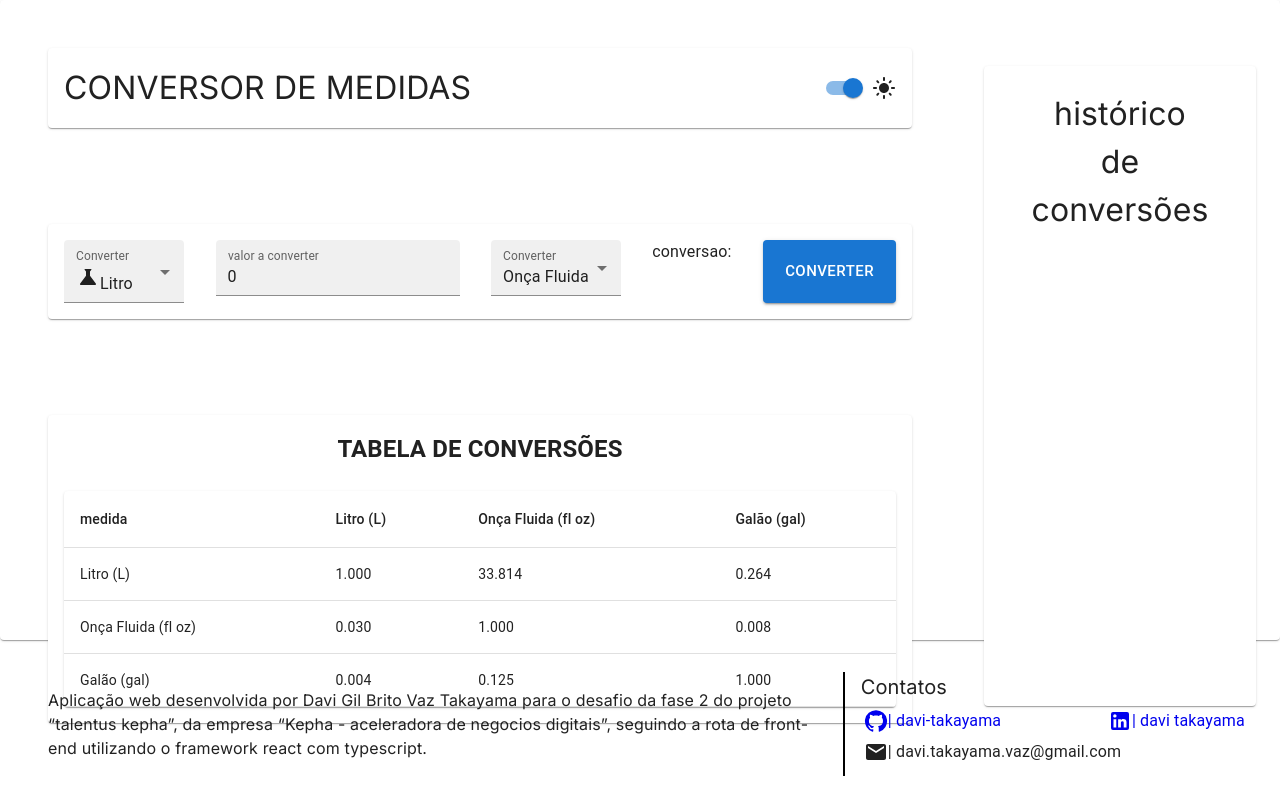
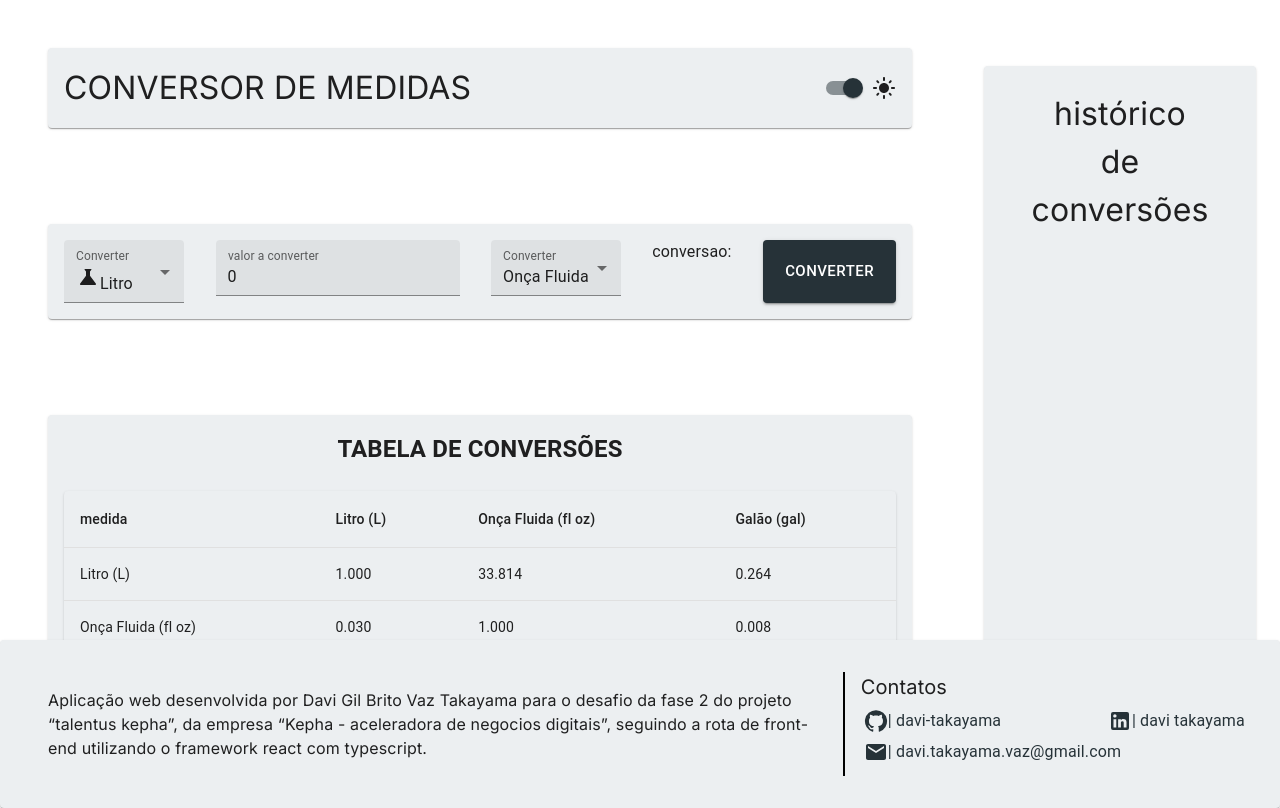
Before and after one commit to davi-takayama/kepha-frontend-fase-2, a React (Create React App) app: page / in a window 1280 px wide. Built offline with nearby package versions, Linux system fonts and the light colour scheme; a web font is replaced by a local one.

Commit message:
temas claro e escuro funcionando

```diff
--- a/src/App.tsx
+++ b/src/App.tsx
@@ -5,7 +5,7 @@ import { StrictMode } from "react";
 import Footer from "components/Footer";
 import Conversor from "components/Conversor";
 import Tabela from "components/Tabela";
-import { Box, CssBaseline, Paper } from "@mui/material";
+import { Box, CssBaseline } from "@mui/material";
 import { ThemeProvider } from "@emotion/react";
 import { darkTheme, lightTheme } from "util/tema";
 import { claro_escuro } from "util/states/atom";
@@ -19,7 +19,7 @@ export default function App() {
             <ThemeProvider theme={!modoState? darkTheme : lightTheme}>
                 <CssBaseline />
                 <Box className={style.page}>
-                    <Box component={Paper} className={style.main}>
+                    <div className={style.main}>
                         <section>
                             <Nav />
                             <Box className={style.content}>
@@ -28,7 +28,7 @@ export default function App() {
                             </Box>
                         </section>
                         <Historico />
-                    </Box>
+                    </div>
                     <Footer />
                 </Box>
             </ThemeProvider>
--- a/src/components/Conversor/Conversor.module.scss
+++ b/src/components/Conversor/Conversor.module.scss
@@ -6,6 +6,7 @@
     border-radius: 25px;
     padding: 1em;
     justify-content: space-between;
+    height: calc(25%);
     width: calc(100% - 6em);
 }
 
--- a/src/components/Conversor/index.tsx
+++ b/src/components/Conversor/index.tsx
@@ -1,6 +1,6 @@
 import style from "./Conversor.module.scss";
 import classNames from "classnames";
-import { Box, Button, Card, SelectChangeEvent, TextField } from "@mui/material";
+import { Box, Button, Paper, SelectChangeEvent, TextField } from "@mui/material";
 import ScaleIcon from "@mui/icons-material/Scale";
 import ScienceIcon from "@mui/icons-material/Science";
 import StraightenIcon from "@mui/icons-material/Straighten";
@@ -89,7 +89,7 @@ const Conversor = () => {
             className={classNames({
                 [style.corpo]: true,
             })}
-            component={Card}
+            component={Paper}
         >
             <Seletor
                 label={"converter de"}
--- a/src/components/Footer/Footer.module.scss
+++ b/src/components/Footer/Footer.module.scss
@@ -46,6 +46,7 @@
         flex-wrap: wrap;
         justify-content: space-between;
         text-align: center;
+        transition: 0.6s;
 
         &__link {
             text-decoration: none !important;
@@ -54,6 +55,18 @@
             flex-wrap: wrap;
             justify-content: space-between;
             text-align: center;
+
+            &__dark {
+                color: #263238;
+            }
+
+            &__light {
+                color: #eceff1;
+            }
         }
     }
+
+    &__item:hover {
+        transform: scale(1.1);
+    }
 }
--- a/src/components/Footer/index.tsx
+++ b/src/components/Footer/index.tsx
@@ -3,14 +3,17 @@ import LinkedInIcon from "@mui/icons-material/LinkedIn";
 import EmailIcon from "@mui/icons-material/Email";
 import classNames from "classnames";
 import s from "./Footer.module.scss";
+import { Box, Paper } from "@mui/material";
+import { useRecoilValue } from "recoil";
+import { claro_escuro } from "util/states/atom";
 
 function Footer() {
+    const modoState = useRecoilValue(claro_escuro);
 
     return (
-        <footer className={
-            classNames({
-                [s.body]: true,
-            })}>
+        <Box component={Paper} >
+            <footer className={s.body}>
+
                 <p className={
                     classNames({
                         [s.descricao]: true,
@@ -32,9 +35,12 @@ function Footer() {
                         <li className={classNames({
                             [s.lista__item]: true,
                         })}>
-                        <a href="https://github.com/davi-takayama"
+                            <a
+                                href="https://github.com/davi-takayama"
                                 className={classNames({
                                     [s.lista__item__link]: true,
+                                    [s.lista__item__link__light]: !modoState,
+                                    [s.lista__item__link__dark]: modoState,
                                 })}>
                                 <GitHubIcon /> | davi-takayama
                             </a>
@@ -43,9 +49,12 @@ function Footer() {
                             [s.lista__item]: true,
 
                         })}>
-                        <a href="https://www.linkedin.com/in/davi-takayama-2bb81a233/"
+                            <a
+                                href="https://www.linkedin.com/in/davi-takayama-2bb81a233/"
                                 className={classNames({
                                     [s.lista__item__link]: true,
+                                    [s.lista__item__link__light]: !modoState,
+                                    [s.lista__item__link__dark]: modoState,
                                 })}
                             >
                                 <LinkedInIcon /> | davi takayama
@@ -55,11 +64,21 @@ function Footer() {
                             [s.lista__item]: true,
 
                         })}>
+                            <a
+                                href="mailto:davi.takayama.vaz@gmail.com"
+                                className={classNames({
+                                    [s.lista__item__link]: true,
+                                    [s.lista__item__link__light]: !modoState,
+                                    [s.lista__item__link__dark]: modoState,
+                                })}
+                            >
                                 <EmailIcon /> | davi.takayama.vaz@gmail.com
+                            </a>
                         </li>
                     </ul>
                 </div>
             </footer>
+        </Box>
     );
 }
 
--- a/src/components/Historico/Item/index.tsx
+++ b/src/components/Historico/Item/index.tsx
@@ -4,17 +4,28 @@ import Delete from "@mui/icons-material/Delete";
 import s from "./Item.module.scss";
 import { Button } from "@mui/material";
 import { useRemoveItem } from "util/hooks/useRemoveItem";
+import { useRecoilValue } from "recoil";
+import { claro_escuro } from "util/states/atom";
+import classNames from "classnames";
 
 interface IProps {
     item: IHistoricoItem;
 }
 
 export default function Item({ item }: IProps) {
+    const modoState = useRecoilValue(claro_escuro);
 
     const removeItem = useRemoveItem();
 
     return (
-        <li className={s.item}>
+        <li
+            className={
+                classNames({
+                    [s.item]: true,
+                    [s.item__light]: !modoState,
+                    [s.item__dark]: modoState
+                })
+            }>
             <div className={s.valores}>
                 <div>
                     {item.valor_a_converter}{item.unidade_a_converter}
--- a/src/components/Historico/index.tsx
+++ b/src/components/Historico/index.tsx
@@ -3,7 +3,7 @@ import classNames from "classnames";
 import Item from "./Item";
 import { historico } from "util/states/atom";
 import { useRecoilValue } from "recoil";
-import { Box, Card } from "@mui/material";
+import { Box, Paper } from "@mui/material";
 
 
 export default function Historico() {
@@ -12,7 +12,7 @@ export default function Historico() {
     return (
         <Box
             className={s.container}
-            component={Card}
+            component={Paper}
         >
             <aside className={s.historico}>
                 <h1 className={
--- a/src/components/Nav/index.tsx
+++ b/src/components/Nav/index.tsx
@@ -1,6 +1,6 @@
 import s from "./Nav.module.scss";
 import classNames from "classnames";
-import { Box, Card, Switch } from "@mui/material";
+import { Box, Paper, Switch } from "@mui/material";
 import { useRecoilValue, useSetRecoilState } from "recoil";
 import { claro_escuro } from "util/states/atom";
 import ModeNightIcon from "@mui/icons-material/ModeNight";
@@ -17,7 +17,7 @@ export default function Nav() {
     return (
         <Box
             className={classNames({ [s.nav]: true, })}
-            component={Card}
+            component={Paper}
         >
             <h1 className={
                 classNames({
--- a/src/components/Tabela/index.tsx
+++ b/src/components/Tabela/index.tsx
@@ -10,13 +10,13 @@ function Tabela() {
             className={classNames({
                 [s.corpo]: true,
             })}
-            component={Card}
+            component={Paper}
         >
             <h2 className={classNames({[s.titulo]: true,})}>
                 Tabela de conversões
             </h2>
 
-            <TableContainer component={Paper}>
+            <TableContainer component={Card}>
                 <Table>
                     <TableHead>
                         <TableRow>
--- a/src/util/tema.ts
+++ b/src/util/tema.ts
@@ -1,15 +1,21 @@
 import { createTheme } from "@mui/material";
+import { blueGrey } from "@mui/material/colors";
 
 export const darkTheme = createTheme({
     palette: {
         mode: "dark",
         primary: {
-            main: "#00bcd4",
-            contrastText: "#fff"
+            main: blueGrey[100],
+            light: blueGrey[50],
+            dark: blueGrey[200],
         },
         secondary: {
-            main: "#fff",
-            contrastText: "#000"
+            main: blueGrey[800],
+            light: blueGrey[700],
+            dark: blueGrey[900],
+        },
+        background:{
+            paper: blueGrey[900]
         }
     },
 });
@@ -17,5 +23,18 @@ export const darkTheme = createTheme({
 export const lightTheme = createTheme({
     palette: {
         mode: "light",
+        primary:{
+            main: blueGrey[900],
+            light: blueGrey[700],
+            dark: blueGrey[900],
+        },
+        secondary: {
+            main: blueGrey[100],
+            light: blueGrey[50],
+            dark: blueGrey[200],
+        },
+        background:{
+            paper: blueGrey[50],
+        }
     },
 });
```
Lines whose indentation alone changed are shown as unchanged.
